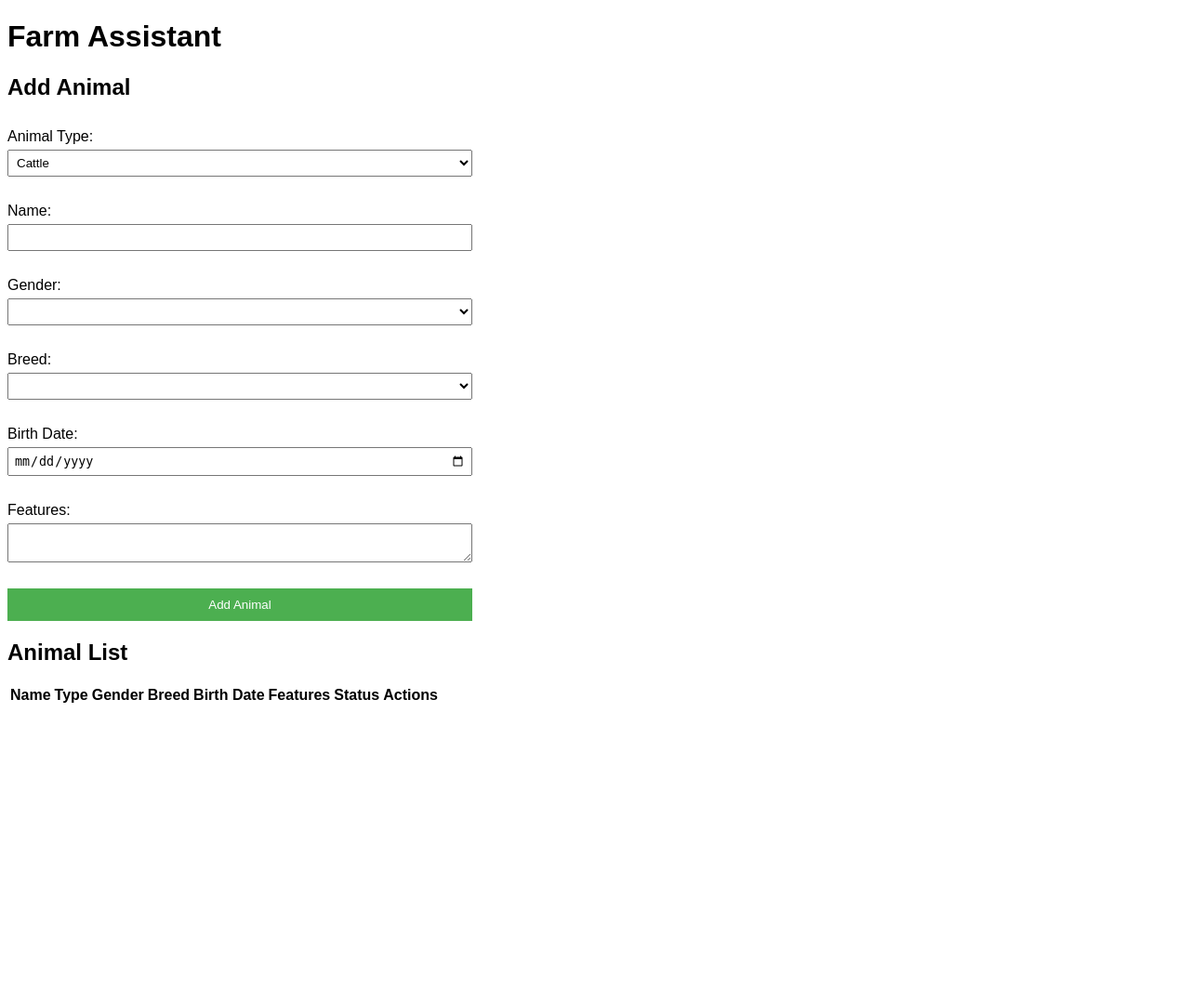
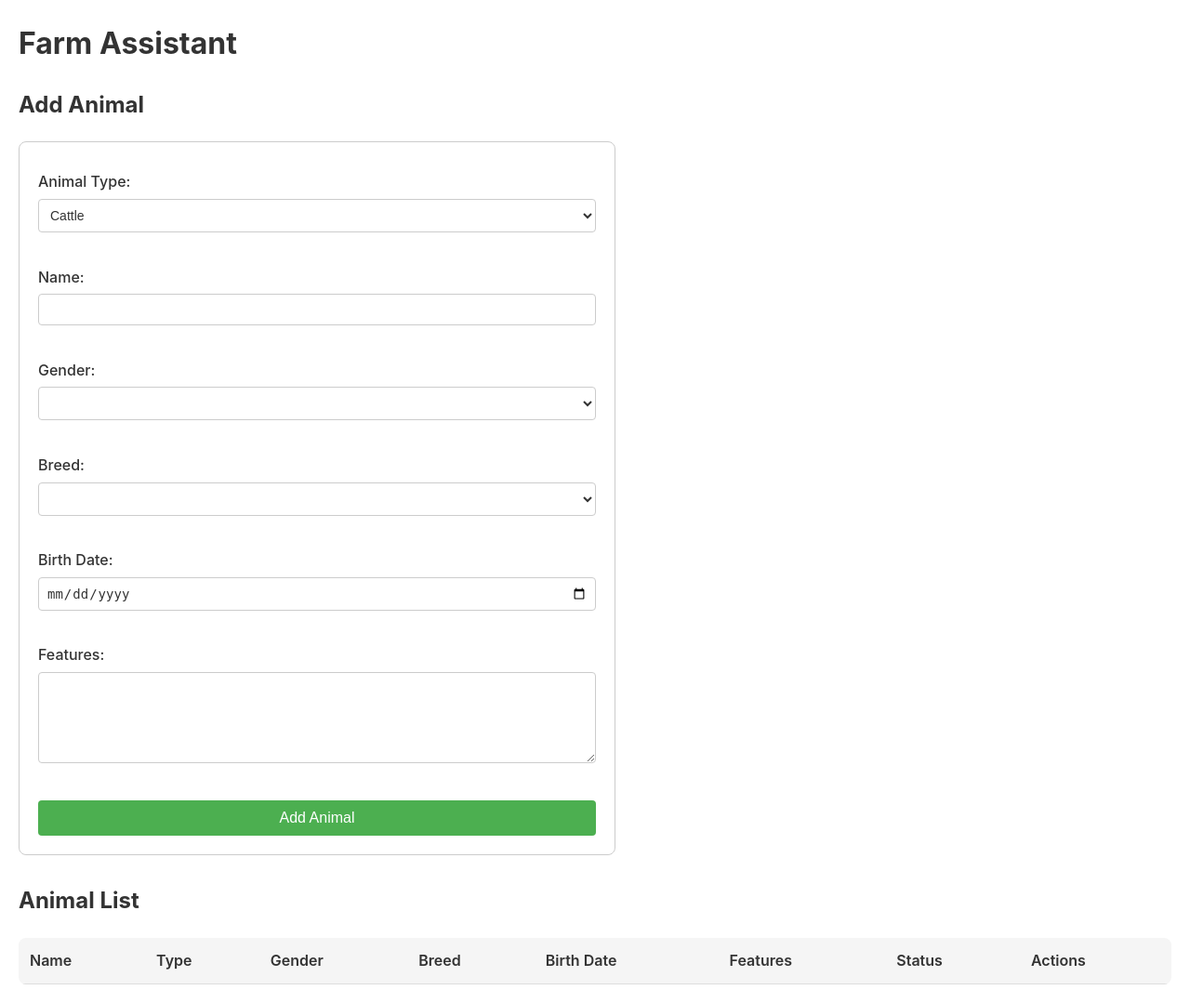
Before and after one commit to AlliTec/ha-addons, a Python web app: template farm-assistant-addon/templates/index.html in a window 1280 px wide. Shown: the whole page at 93% size. Before the commit the page ends 756 px from the top, so only its background shows below. Run offline with Jinja, Linux system fonts and the light colour scheme; the template is opened without the code that fills it, so the values that code supplies are empty.

Commit message:
feat(farm-assistant): add dark mode support and improve styling

```diff
--- a/farm-assistant-addon/config.yaml
+++ b/farm-assistant-addon/config.yaml
@@ -1,5 +1,5 @@
 name: Farm Assistant
-version: "0.5.1"
+version: "0.5.2"
 slug: farm_assistant
 description: "An addon to manage your farm's livestock data."
 arch:
--- a/farm-assistant-addon/static/style.css
+++ b/farm-assistant-addon/static/style.css
@@ -1,27 +1,144 @@
+:root {
+    --bg-color: #ffffff;
+    --text-color: #333333;
+    --input-bg: #ffffff;
+    --input-border: #cccccc;
+    --table-header-bg: #f5f5f5;
+    --table-border: #dddddd;
+    --button-bg: #4CAF50;
+    --button-hover: #45a049;
+    --button-delete: #f44336;
+    --button-delete-hover: #da190b;
+}
+
+@media (prefers-color-scheme: dark) {
+    :root {
+        --bg-color: #1a1a1a;
+        --text-color: #e0e0e0;
+        --input-bg: #2a2a2a;
+        --input-border: #444444;
+        --table-header-bg: #2a2a2a;
+        --table-border: #444444;
+        --button-bg: #4CAF50;
+        --button-hover: #45a049;
+        --button-delete: #f44336;
+        --button-delete-hover: #da190b;
+    }
+}
+
 body {
-    font-family: sans-serif;
+    font-family: -apple-system, BlinkMacSystemFont, "Segoe UI", Roboto, "Helvetica Neue", Arial, sans-serif;
+    background-color: var(--bg-color);
+    color: var(--text-color);
+    margin: 20px;
+    line-height: 1.6;
+}
+
+h1, h2 {
+    color: var(--text-color);
 }
 
 form {
     display: flex;
     flex-direction: column;
-    width: 500px;
+    max-width: 600px;
+    margin-bottom: 30px;
+    padding: 20px;
+    background-color: var(--input-bg);
+    border: 1px solid var(--input-border);
+    border-radius: 8px;
 }
 
 label {
     margin-top: 10px;
+    font-weight: 500;
+    color: var(--text-color);
 }
 
 input, select, textarea {
-    padding: 5px;
+    padding: 8px;
     margin-top: 5px;
+    background-color: var(--input-bg);
+    color: var(--text-color);
+    border: 1px solid var(--input-border);
+    border-radius: 4px;
+    font-size: 14px;
+}
+
+textarea {
+    min-height: 80px;
+    resize: vertical;
 }
 
 button {
-    margin-top: 10px;
-    padding: 10px;
-    background-color: #4CAF50;
+    margin-top: 15px;
+    padding: 10px 20px;
+    background-color: var(--button-bg);
     color: white;
     border: none;
+    border-radius: 4px;
     cursor: pointer;
+    font-size: 16px;
+    font-weight: 500;
+    transition: background-color 0.3s;
 }
+
+button:hover {
+    background-color: var(--button-hover);
+}
+
+table {
+    width: 100%;
+    border-collapse: collapse;
+    margin-top: 20px;
+    background-color: var(--input-bg);
+    border-radius: 8px;
+    overflow: hidden;
+}
+
+thead {
+    background-color: var(--table-header-bg);
+}
+
+th, td {
+    padding: 12px;
+    text-align: left;
+    border-bottom: 1px solid var(--table-border);
+}
+
+th {
+    font-weight: 600;
+    color: var(--text-color);
+}
+
+tr:hover {
+    background-color: var(--table-header-bg);
+}
+
+.edit-btn, .delete-btn {
+    padding: 6px 12px;
+    margin-right: 5px;
+    border: none;
+    border-radius: 4px;
+    cursor: pointer;
+    font-size: 14px;
+    transition: background-color 0.3s;
+}
+
+.edit-btn {
+    background-color: var(--button-bg);
+    color: white;
+}
+
+.edit-btn:hover {
+    background-color: var(--button-hover);
+}
+
+.delete-btn {
+    background-color: var(--button-delete);
+    color: white;
+}
+
+.delete-btn:hover {
+    background-color: var(--button-delete-hover);
+}
```
Also changed, not shown: farm-assistant-addon/CHANGELOG.md.
